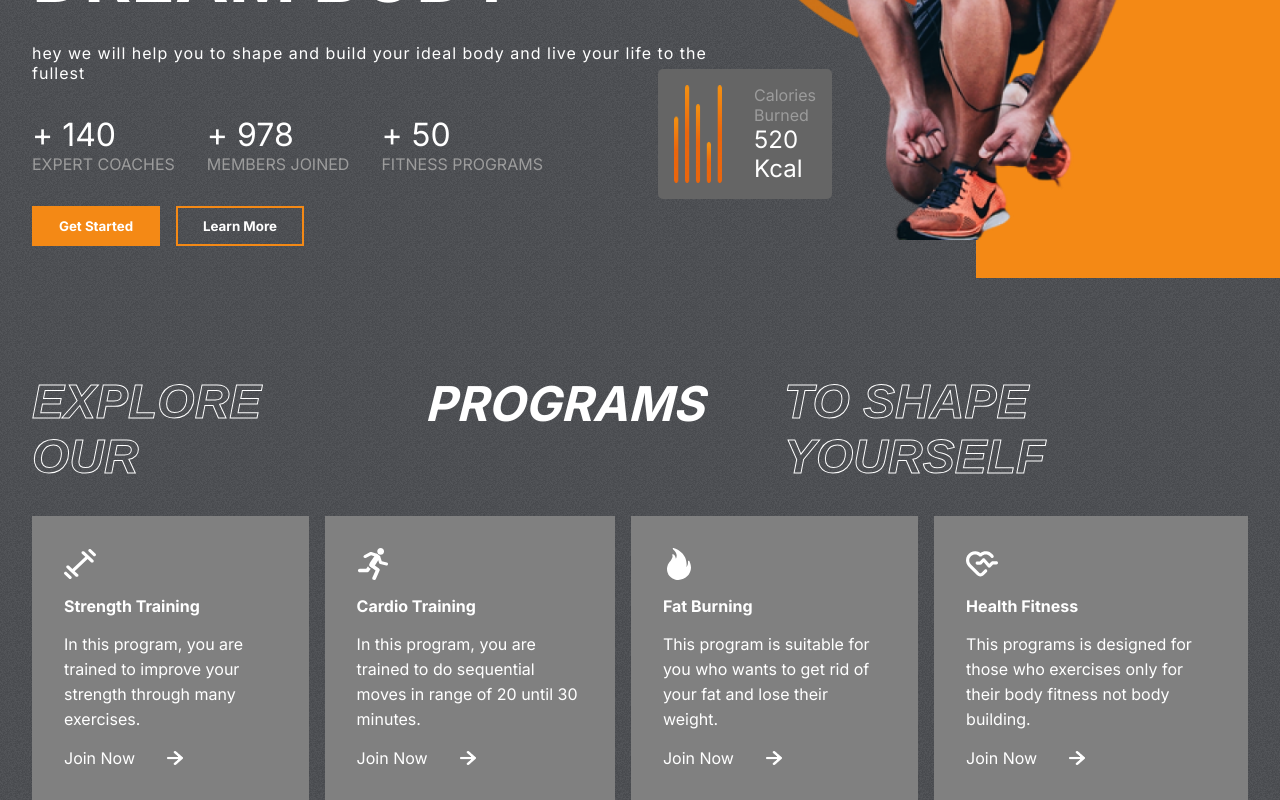
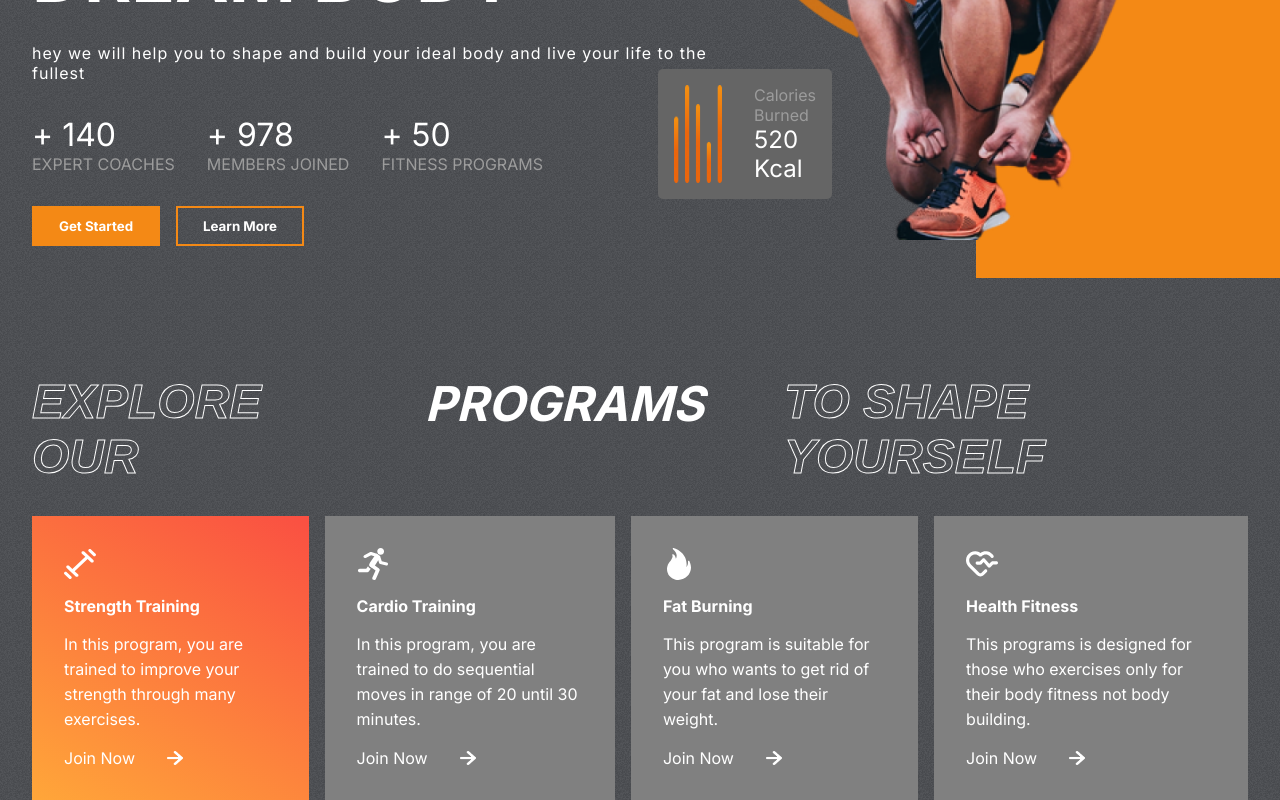
Before and after one commit to pallab17/Fithelp.o, a React (Create React App) app: page / in a window 1280 px wide. In both pictures the pointer is over the element 170 px from the left and 1101 px from the top of the page. Shown: the part 443-1243 px from the top of the page. Built offline with nearby package versions, Linux system fonts and the light colour scheme.

Commit message:
files updated

```diff
--- a/src/components/Programs/Programs.css
+++ b/src/components/Programs/Programs.css
@@ -51,3 +51,7 @@
  .join-now>img{
     width: 1rem;
  }
+ .category:hover{
+    background: var(--planCard);
+    cursor: pointer;
+ }
```
